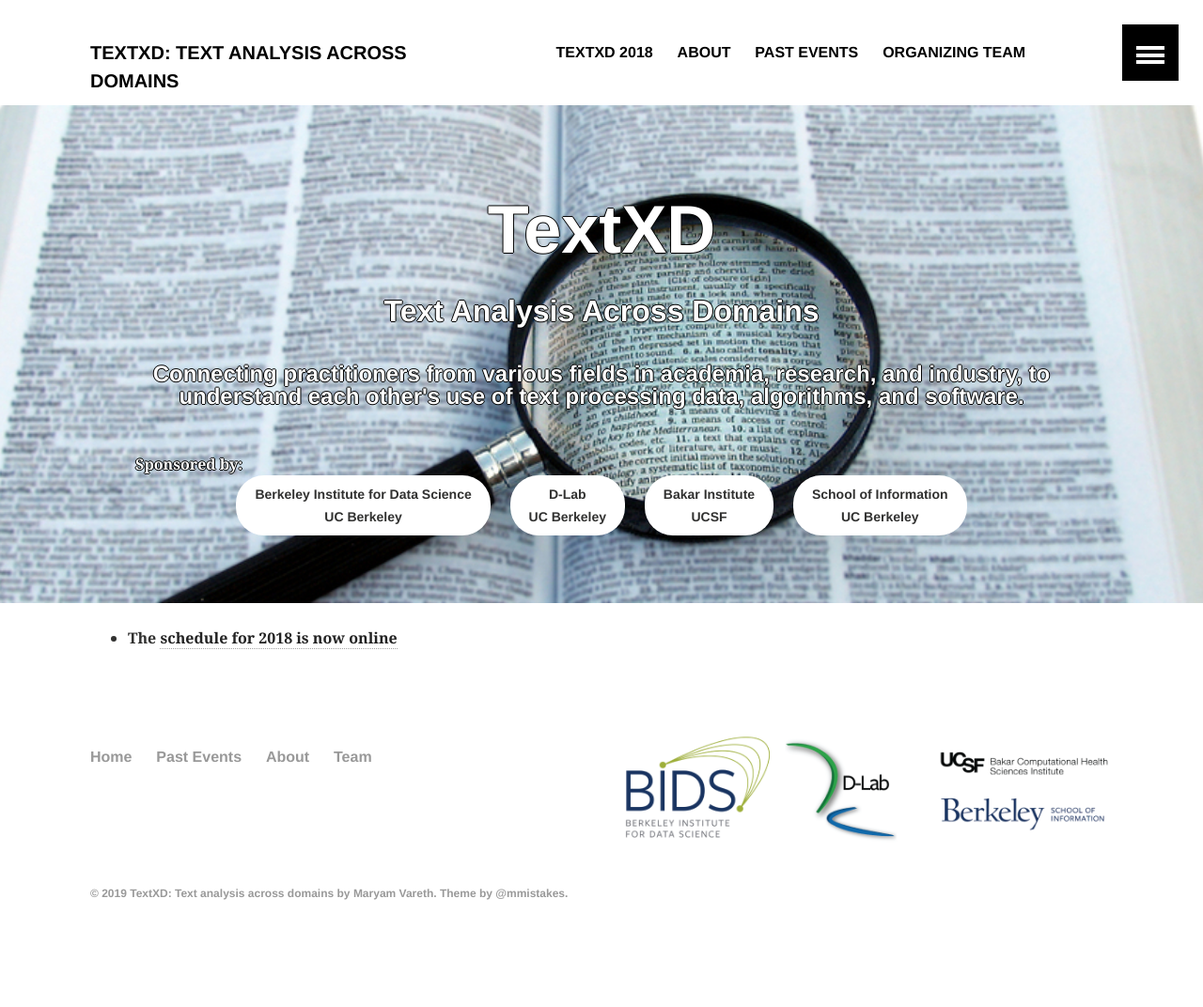
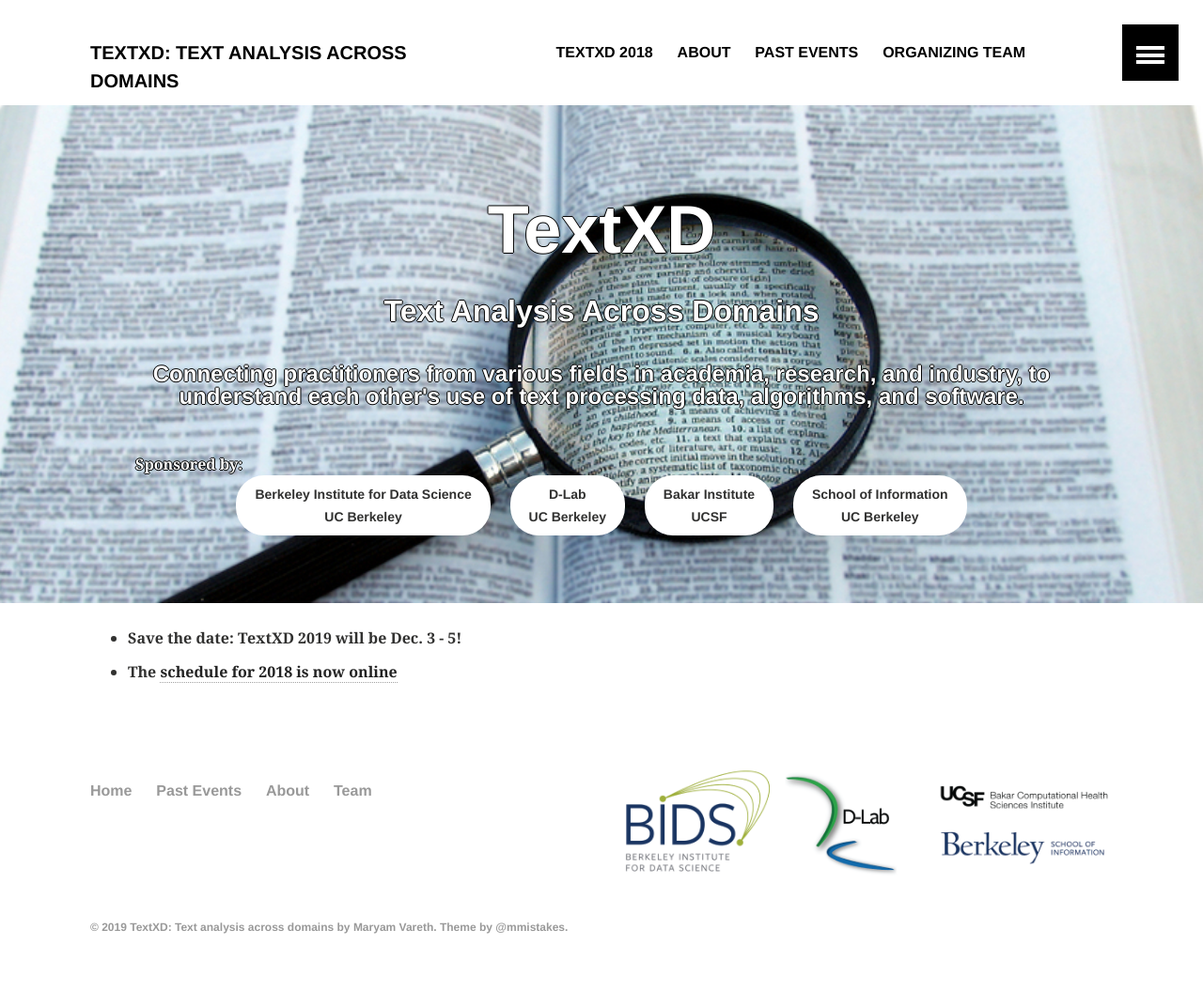
Before and after one commit to TextXD/textxd.github.io, a Jekyll site: the page built from index.md, in a window 1280 px wide. Shown: the whole page at 94% size. Built offline with Jekyll 4.4.1, drawn with Linux system fonts in a browser that asks for light colours; before the commit the page ends 1036 px from its top, so only the background shows below that.

Commit message:
Update index.md

```diff
--- a/index.md
+++ b/index.md
@@ -5,4 +5,5 @@ image:
   feature: Text-Analysis.jpg
 ---
 
+ - Save the date: TextXD 2019 will be Dec. 3 - 5!
  - The [schedule for 2018 is now online](/programs/textxd2018/)
```
